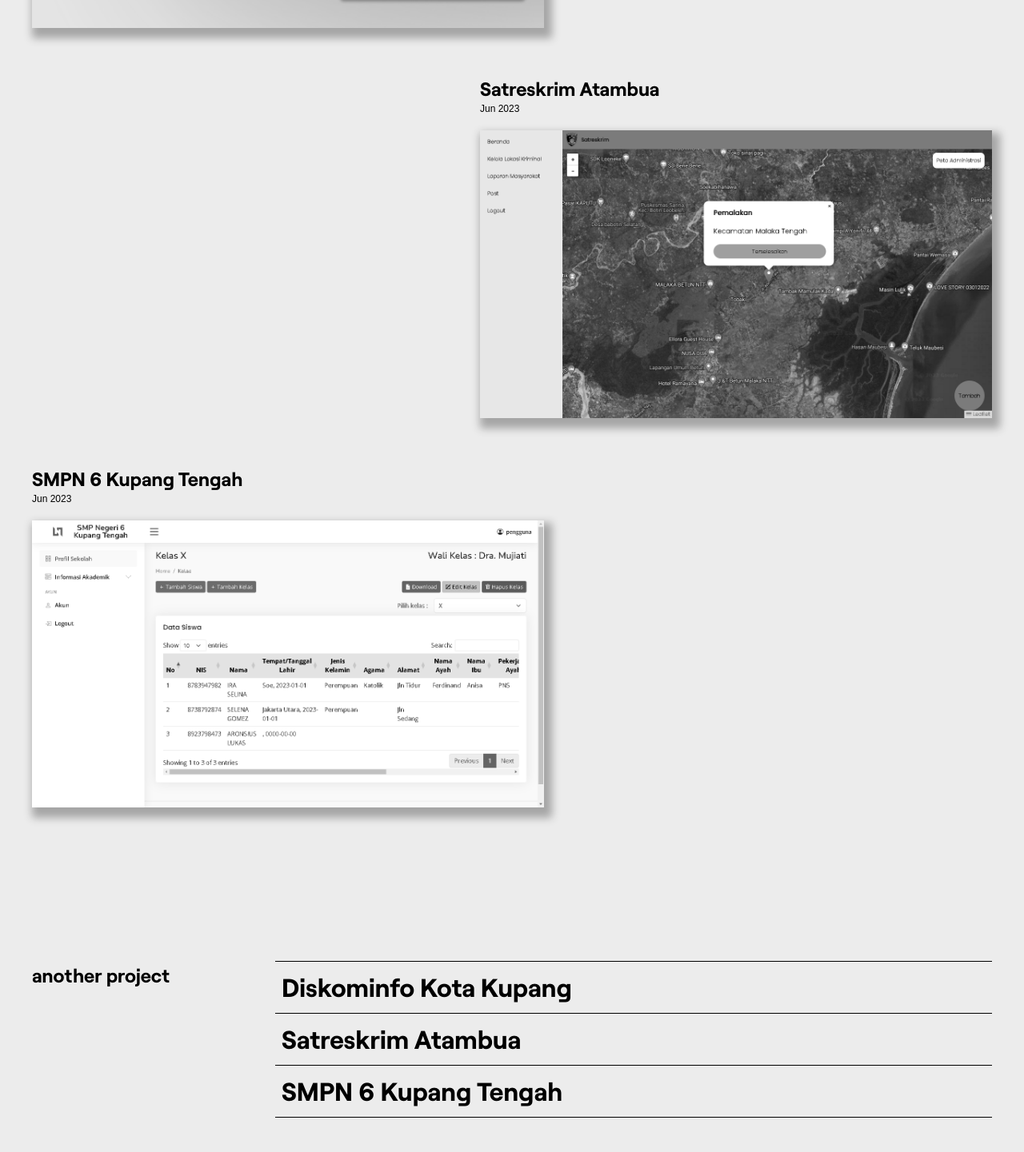
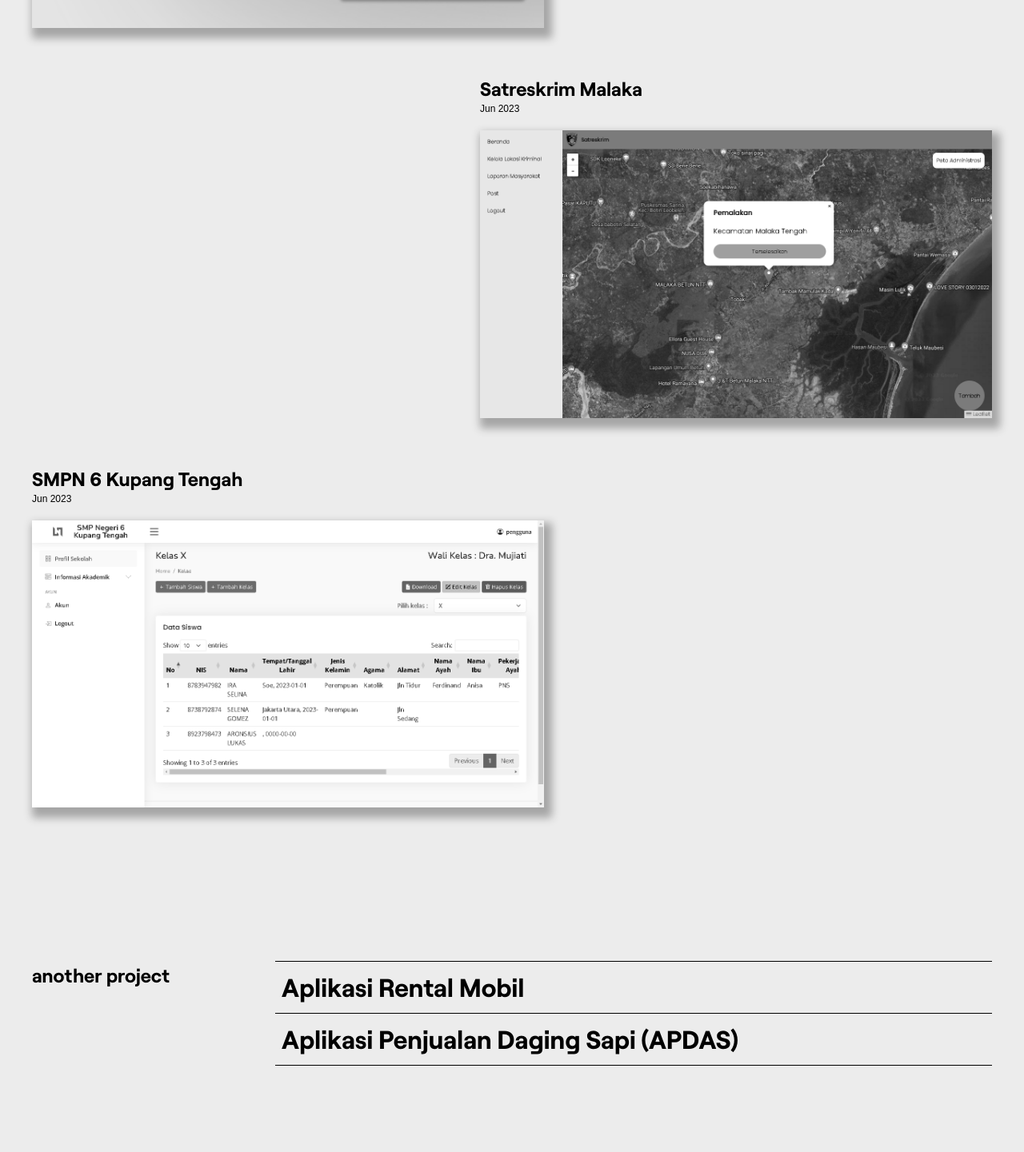
Before and after one commit to reymooy27/portfolio, a React (Vite) app: page / in a window 1280 px wide. Shown: the part 1629-3070 px from the top of the page at 80% size. Built offline with nearby package versions, Linux system fonts and the light colour scheme; a web font is replaced by a local one.

Commit message:
test adding another project

```diff
--- a/pojectData.ts
+++ b/pojectData.ts
@@ -11,11 +11,11 @@ const data = [
   },
   {
     id: 2,
-    name: 'Satreskrim Atambua',
+    name: 'Satreskrim Malaka',
     image: './images-3.png',
     language: 'Typescript',
     techStack: 'NextJS, Tailwind, Prisma, MySQL',
-    githubLink: 'ef',
+    githubLink: '',
     siteLink: '',
     datetime: "Jun 2023"
   },
@@ -31,4 +31,34 @@ const data = [
   },
 ]
 
-export default data
+const anotherProject = [
+  {
+    id: 1,
+    name: 'Aplikasi Rental Mobil',
+    image: './images-2.png',
+    language: 'Javascript',
+    techStack: 'React Native, Expo, Firebase',
+    githubLink: '',
+    siteLink: '',
+    datetime: "Mar 2023"
+  },
+  {
+    id: 2,
+    name: 'Aplikasi Penjualan Daging Sapi (APDAS)',
+    image: './images-3.png',
+    language: 'Javascript',
+    techStack: 'React Native, Expo, Firebase',
+    githubLink: '',
+    siteLink: '',
+    datetime: "Jun 2023"
+  },
+]
+
+
+
+
+
+export {
+  data,
+  anotherProject
+}
--- a/src/App.tsx
+++ b/src/App.tsx
@@ -6,14 +6,15 @@ import { TextPlugin } from "gsap/TextPlugin";
 import SlideWraper from "./components/SlideWraper";
 import { ScrollTrigger } from "gsap/ScrollTrigger";
 import AnimatedLink from "./components/AnimatedLink";
-import data from "../pojectData";
+import { data, anotherProject } from "../pojectData";
 import Project from "./components/Project";
+import AnotherProject from "./components/AnotherProject";
 
 function App() {
   const ref = useRef(null);
   const ballRef = useRef<HTMLDivElement>(null);
-  const ballTextRef = useRef(null);
-  const underline = useRef(null);
+  const ballTextRef = useRef<HTMLSpanElement>(null);
+  const underline = useRef<HTMLDivElement>(null);
 
 
   gsap.registerPlugin(TextPlugin, ScrollTrigger);
@@ -24,7 +25,8 @@ function App() {
   const speed = 0.15;
 
   const mouseEnter = (siteLink: string | undefined) => {
-    if (siteLink) {
+    console.log(siteLink)
+    // if (siteLink) {
     gsap.to(ballRef.current, {
       width: 100,
       height: 100,
@@ -32,14 +34,29 @@ function App() {
     });
     ballRef.current?.classList.remove("mix-blend-difference");
     gsap.to(ballTextRef.current, { opacity: 1 });
+
+    if (ballTextRef.current != null && ballRef.current != null) {
+      if (siteLink) {
+        ballTextRef.current.innerText = "View Site"
+      } else {
+        ballTextRef.current.innerText = "No Site"
+        ballTextRef.current.style.color = "white"
+        gsap.to(ballRef.current, { backgroundColor: "black" });
       }
+    }
+    // }
   };
   const mouseLeave = (siteLink: string | undefined) => {
-    if (siteLink) {
+    console.log(siteLink)
+    // if (siteLink) {
     ballRef.current?.classList.add("mix-blend-difference");
     gsap.to(ballRef.current, { width: 20, height: 20 });
     gsap.to(ballTextRef.current, { opacity: 0 });
+    if (!siteLink && ballTextRef.current != null) {
+      gsap.to(ballRef.current, { backgroundColor: "white" });
+      ballTextRef.current.style.color = "black"
     }
+    // }
   };
 
   function animatedLinkMouseEnter() {
@@ -159,7 +176,7 @@ function App() {
             className="text-black opacity-0 text-[12px] absolute left-[calc(50%-32px/2-12px)] top-[calc(50%-32px/2)]"
             ref={ballTextRef}
           >
-            View Site
+
           </span>
         </div>
         <header className="mix-blend-difference backdrop-blur-md shadow-md py-[20px] px-4 fixed top-0 left-0 w-full z-[2] ">
@@ -275,6 +292,8 @@ function App() {
                 ref={underline}
               />
             ))}
+
+            {/* another project */}
             <div className="grid grid-cols-12 gap-4 mt-[8rem] mb-[8rem] md:mb-[15rem]">
               <div className="col-start-1 col-end-13 md:col-end-4 md:row-start-1">
                 <h1 className="text-black font-bold text-[1rem] lg:text-[1.5rem]">
@@ -282,22 +301,21 @@ function App() {
                 </h1>
               </div>
               <div className="col-start-1 md:col-start-4 col-end-13 row-start-2 md:row-start-1">
-                {data.map((project) => (
-                  <div
+                {anotherProject.map((project) => (
+                  <AnotherProject
                     key={project.id}
-                    className="border-b first:border-t border-black w-full py-2 pl-2"
-                  >
-                    <a target="_blank" href={project.siteLink}>
-                      <h1 className="text-black text-[1.5rem] lg:text-[2rem] font-bold ">
-                        {project.name}
-                      </h1>
-                    </a>
-                  </div>
+                    name={project.name}
+                    siteLink={project.siteLink}
+                    ballRef={ballRef}
+                  />
                 ))}
               </div>
             </div>
+            {/* another project */}
+
           </div>
 
+          {/* about */}
           <div className="absolute bottom-0 left-0 right-0 w-full mb-[-1.6rem] md:mb-[-2.7rem] lg:mb-[-5rem]">
             <h1
               className="text-[6rem] md:text-[10rem] lg:text-[18rem] text-center font-bold text-black leading-none"
@@ -332,6 +350,7 @@ function App() {
           </div>
         </div>
 
+        {/* experience */}
         <div className="grid grid-cols-12 gap-4 mb-[4rem]">
           <div className="col-start-1 col-end-13 md:col-end-4 md:row-start-1">
             <h1 className="font-bold text-[1rem] lg:text-[1.5rem]">
@@ -369,7 +388,9 @@ function App() {
             </div>
           </div>
         </div>
+        {/* experience */}
 
+        {/* skills */}
         <div className="grid grid-cols-12 gap-4 pb-[8rem]">
           <div className="col-start-1 col-end-13 md:col-end-4 md:row-start-1">
             <h1 className="font-bold text-[1rem] lg:text-[1.5rem]">skills</h1>
@@ -400,6 +421,8 @@ function App() {
             </div>
           </div>
         </div>
+        {/* skills */}
+
       </div>
     </div>
   );
--- /dev/null
+++ b/src/components/AnotherProject.tsx
@@ -0,0 +1,66 @@
+import gsap from 'gsap'
+import { useRef } from 'react'
+
+type PropsType = {
+  name: string,
+  siteLink: string,
+  ballRef: HTMLDivElement | null
+}
+
+const AnotherProject = ({ name, siteLink, ballRef }: PropsType) => {
+
+  const ref = useRef<HTMLDivElement>(null);
+  const linkRef = useRef<HTMLHeadingElement>(null);
+
+  const mouseEnterAnotherProject = () => {
+    if (ballRef != null) {
+      // gsap.to(ref.current, { backgroundColor: "black" });
+      gsap.to(linkRef.current, { opacity: 0, duration: 0.2 });
+      gsap.to(ballRef.current,
+        {
+          backgroundColor: "black",
+          borderRadius: "0px",
+          width: ref.current?.clientWidth,
+          height: ref.current?.clientHeight,
+          duration: 0.2
+        }
+      );
+      ballRef.current?.classList.remove("mix-blend-difference");
+      ballRef.current.innerHTML = `<h1 class="text-white text-[1.5rem] lg:text-[2rem] font-bold pl-5 pt-2">${name}</span>`
+    }
+
+  }
+
+  const mouseLeaveAnotherProject = () => {
+    // gsap.to(ref.current, { backgroundColor: "#ECECEC" });
+    gsap.to(linkRef.current, { opacity: 1, duration: 0.2 });
+    gsap.to(ballRef.current,
+      {
+        backgroundColor: "#ECECEC",
+        borderRadius: "999px",
+        width: "20px",
+        height: "20px",
+        duration: 0.2
+      }
+    );
+    ballRef.current?.classList.add("mix-blend-difference");
+    ballRef.current.innerHTML = ""
+  }
+
+  return (
+    <div
+      ref={ref}
+      onMouseEnter={() => mouseEnterAnotherProject()}
+      onMouseLeave={() => mouseLeaveAnotherProject()}
+      className="border-b first:border-t border-black w-full py-2 pl-2 relative"
+    >
+      <a target="_blank" href={siteLink}>
+        <h1 ref={linkRef} className="text-black text-[1.5rem] lg:text-[2rem] font-bold ">
+          {name}
+        </h1>
+      </a>
+    </div>
+  );
+};
+
+export default AnotherProject;
```
Lines whose indentation alone changed are shown as unchanged.
